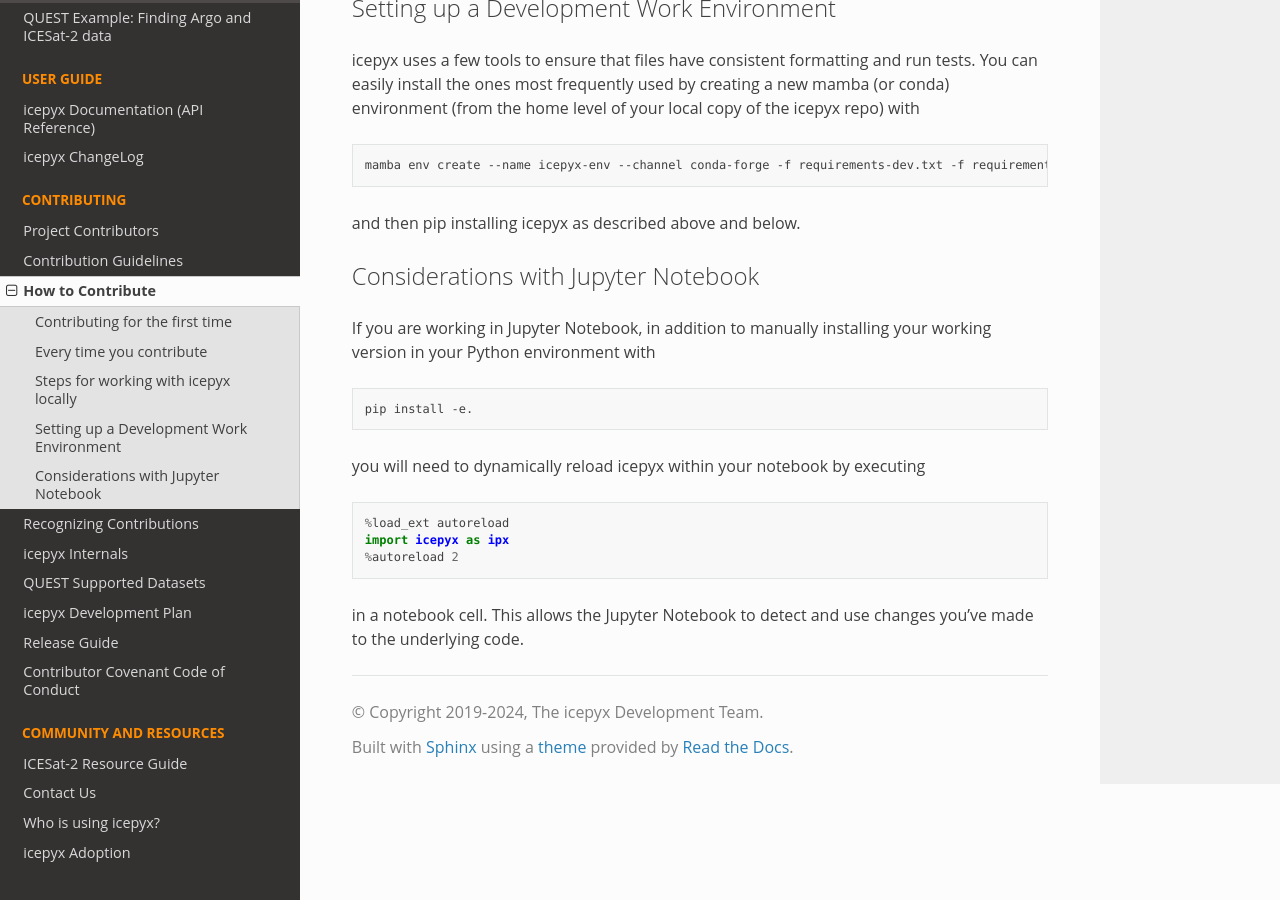
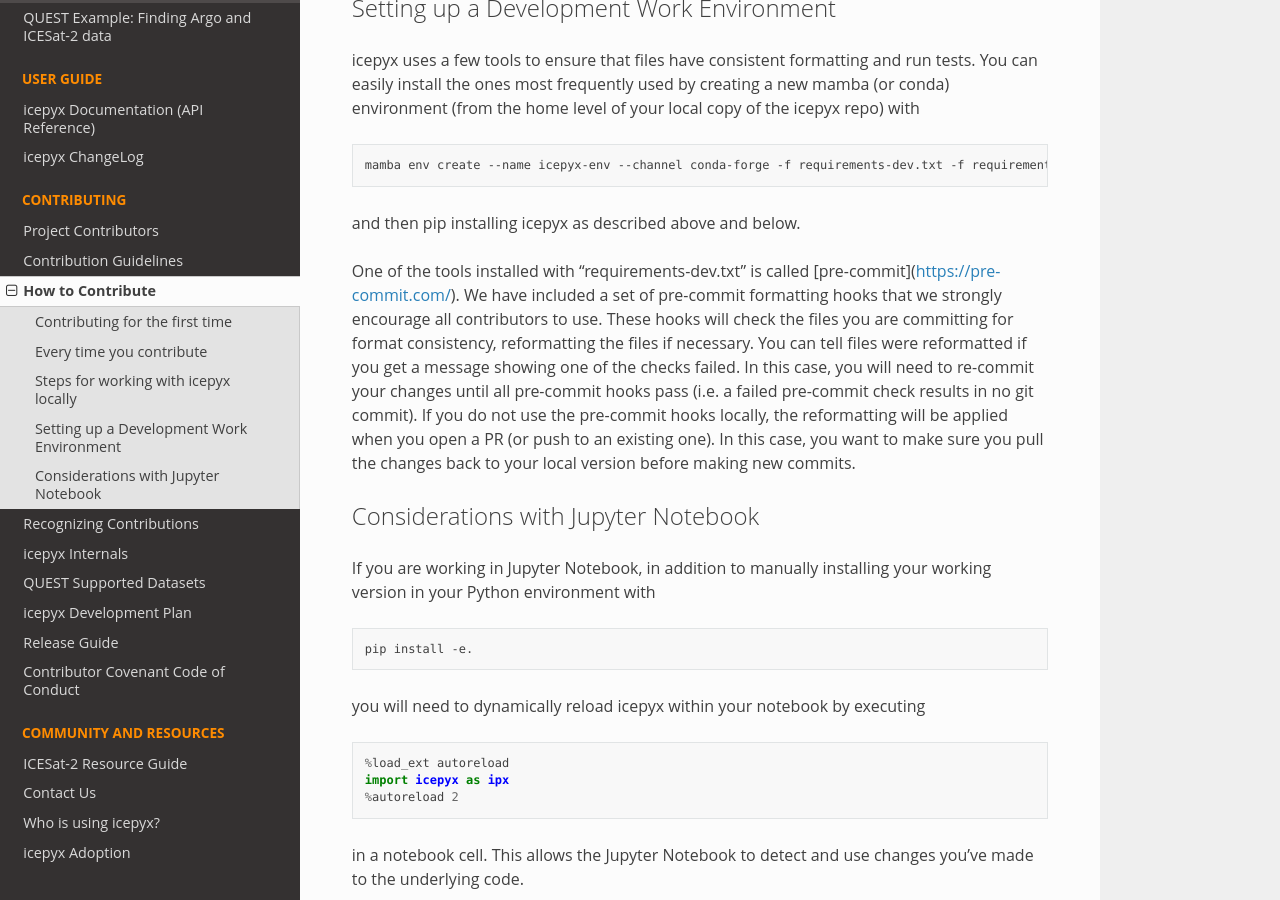
Before and after one commit to icesat2py/icepyx, a Sphinx documentation site: the page built from doc/source/contributing/how_to_contribute.rst, in a window 1280 px wide and 900 px high, scrolled down 1883 px. Built offline with Sphinx 7.4.7 and the Read the Docs theme 2.0.0, drawn with Linux system fonts in a browser that asks for light colours; the version number could not be read and is left out.

Commit message:
add pre-commit notes to how-to-contribute

```diff
--- a/doc/source/contributing/how_to_contribute.rst
+++ b/doc/source/contributing/how_to_contribute.rst
@@ -96,6 +96,17 @@
 
 and then pip installing icepyx as described above and below.
 
+One of the tools installed with "requirements-dev.txt" is called [pre-commit](https://pre-commit.com/).
+We have included a set of pre-commit formatting hooks that we strongly encourage all contributors to use.
+These hooks will check the files you are committing for format consistency,
+reformatting the files if necessary.
+You can tell files were reformatted if you get a message showing one of the checks failed.
+In this case, you will need to re-commit your changes until all pre-commit hooks pass
+(i.e. a failed pre-commit check results in no git commit).
+If you do not use the pre-commit hooks locally,
+the reformatting will be applied when you open a PR (or push to an existing one).
+In this case, you want to make sure you pull the changes back to your local version before making new commits.
+
 
 Considerations with Jupyter Notebook
 ------------------------------------
```
